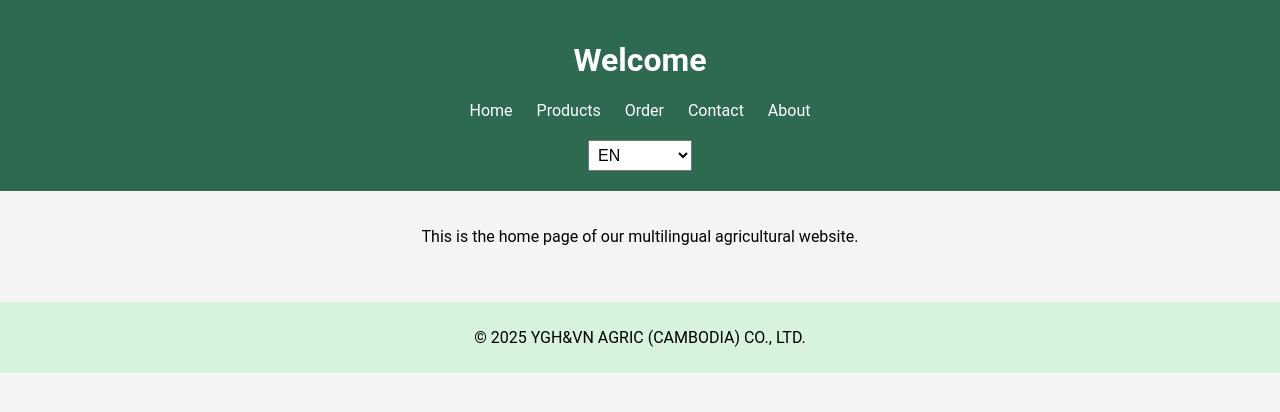
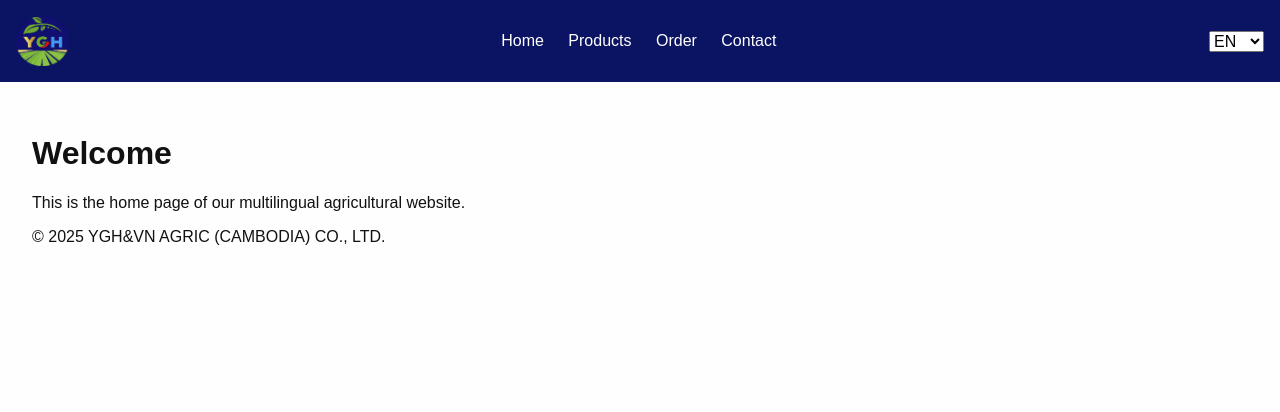
Before and after one commit to yutpin/ygh-agric-site, a plain HTML site: page index.html in a window 1280 px wide. Drawn offline with Linux system fonts and the light colour scheme; a web font is replaced by a local one.

Commit message:
Add files via upload

```diff
--- a/index.html
+++ b/index.html
@@ -1,36 +1,34 @@
-
 <!DOCTYPE html>
-<html lang="en">
+<html lang="="en">
 <head>
   <meta charset="UTF-8" />
-  <meta name="viewport" content="width=device-width, initial-scale=1.0" />
-  <title>YGH&VN AGRIC</title>
+  <meta name="viewport" content="width=device-width, initial-scale=1.0"/>
+  <title>YGH&VN AGRIC (CAMBODIA) CO., LTD.</title>
   <link rel="stylesheet" href="style.css" />
+  <link href="https://fonts.googleapis.com/css2?family=Moul&display=swap" rel="stylesheet">
 </head>
 <body>
   <header>
-    <h1 data-i18n="title">Welcome</h1>
+    <img src="logo.png" alt="Logo" class="logo" />
     <nav>
-      <a href="index.html" data-i18n="nav.home">Home</a>
-      <a href="products.html" data-i18n="nav.products">Products</a>
-      <a href="order.html" data-i18n="nav.order">Order</a>
-      <a href="contact.html" data-i18n="nav.contact">Contact</a>
-      <a href="about.html" data-i18n="nav.about">About</a>
+      <a href="#">Home</a>
+      <a href="#">Products</a>
+      <a href="#">Order</a>
+      <a href="#">Contact</a>
     </nav>
-    <select id="languageSwitcher">
+    <select id="langSwitcher" onchange="switchLanguage(this.value)">
       <option value="en">EN</option>
       <option value="km">ខ្មែរ</option>
       <option value="zh">中文</option>
-      <option value="vi">Tiếng Việt</option>
     </select>
   </header>
   <main>
-    <p data-i18n="desc">This is the home page of our multilingual agricultural website.</p>
+    <h1 data-i18n="welcome">Welcome</h1>
+    <p data-i18n="description">This is the home page of our multilingual agricultural website.</p>
+    <footer>
+      <p data-i18n="company">© 2025 YGH&VN AGRIC (CAMBODIA) CO., LTD.</p>
+    </footer>
   </main>
-  <footer>
-    <p>&copy; 2025 YGH&VN AGRIC (CAMBODIA) CO., LTD.</p>
-  </footer>
-  <script src="lang-data.js"></script>
   <script src="lang.js"></script>
 </body>
 </html>
--- a/lang.js
+++ b/lang.js
@@ -1,23 +1,26 @@
+const translations = {
+  en: {
+    welcome: "Welcome",
+    description: "This is the home page of our multilingual agricultural website.",
+    company: "© 2025 YGH&VN AGRIC (CAMBODIA) CO., LTD."
+  },
+  km: {
+    welcome: "សូមស្វាគមន៍",
+    description: "នេះគឺជាទំព័រដើមនៃគេហទំព័រកសិកម្មពាណិជ្ជកម្មពហុភាសារបស់យើង។",
+    company: "© 2025 វ៉ាយជីអេច&វីអិន អេហ្គ្រីខ(ខេមបូឌា)ឯ.ក"
+  },
+  zh: {
+    welcome: "欢迎",
+    description: "这是我们多语言农业商业网站的主页。",
+    company: "© 2025 YGH&VN农业（柬埔寨）有限公司"
+  }
+};
 
-const langData = {};
-document.addEventListener('DOMContentLoaded', () => {
-  const switcher = document.getElementById('languageSwitcher');
-  switcher.addEventListener('change', () => {
-    setLanguage(switcher.value);
-  });
-  fetch('lang-data.js')
-    .then(res => res.text())
-    .then(data => {
-      eval(data);
-      setLanguage(switcher.value);
-    });
-});
-
-function setLanguage(lang) {
-  document.querySelectorAll('[data-i18n]').forEach(elem => {
-    const key = elem.getAttribute('data-i18n');
-    if (langData[lang] && langData[lang][key]) {
-      elem.textContent = langData[lang][key];
-    }
+function switchLanguage(lang) {
+  document.documentElement.lang = lang;
+  document.body.setAttribute('data-lang', lang);
+  document.querySelectorAll('[data-i18n]').forEach(el => {
+    const key = el.getAttribute('data-i18n');
+    el.textContent = translations[lang][key];
   });
 }
--- a/style.css
+++ b/style.css
@@ -1,36 +1,31 @@
-
 body {
-  font-family: 'Khmer OS', 'Roboto', 'Arial', sans-serif;
-  background-color: #f4f4f4;
+  font-family: Arial, sans-serif;
   margin: 0;
-  padding: 0;
+  background-color: #fefefe;
+  color: #111;
 }
 header {
-  background-color: #2d6a4f;
+  background-color: #0b1462;
   color: white;
-  padding: 20px;
-  text-align: center;
+  padding: 1em;
+  display: flex;
+  align-items: center;
+  justify-content: space-between;
 }
-nav {
-  margin: 10px 0;
+.logo {
+  height: 50px;
 }
 nav a {
   color: white;
   margin: 0 10px;
   text-decoration: none;
 }
+select {
+  font-size: 1em;
+}
+[data-lang="km"] {
+  font-family: 'Moul', cursive;
+}
 main {
-  padding: 20px;
-  text-align: center;
+  padding: 2em;
 }
-select {
-  margin-top: 10px;
-  padding: 5px;
-  font-size: 16px;
-}
-footer {
-  text-align: center;
-  padding: 10px;
-  background-color: #d8f3dc;
-  margin-top: 20px;
-}
```
Also changed, not shown: logo.png (added).
